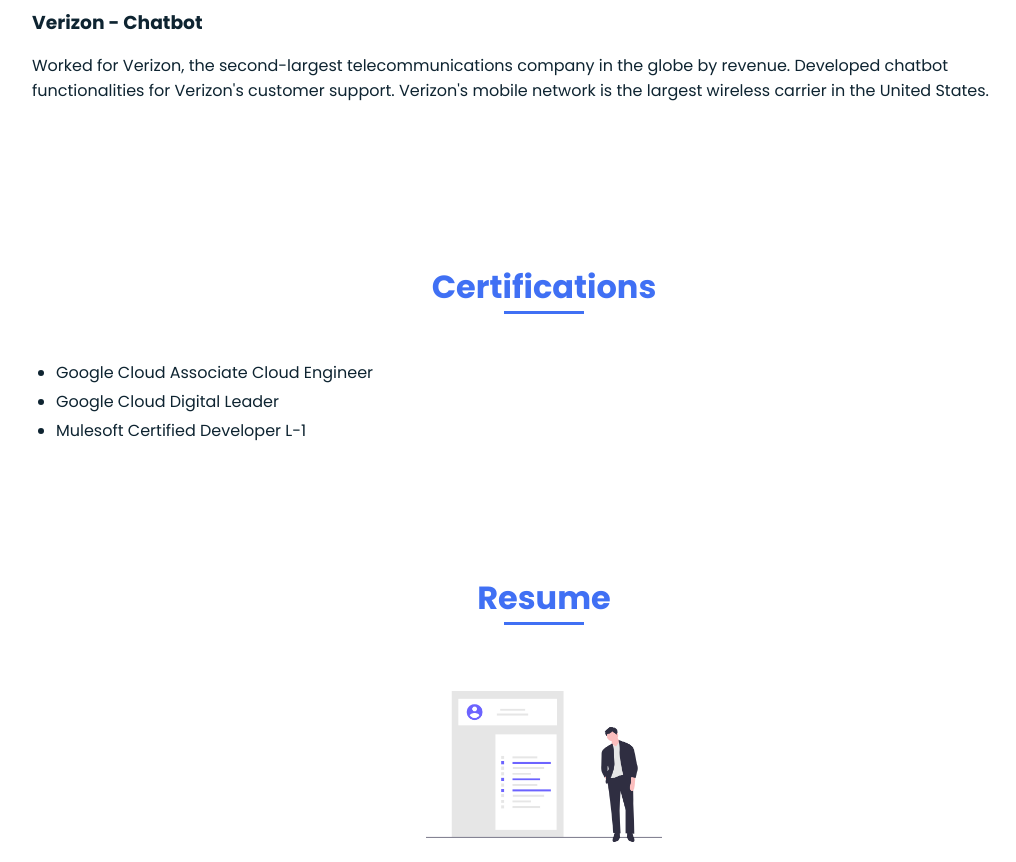
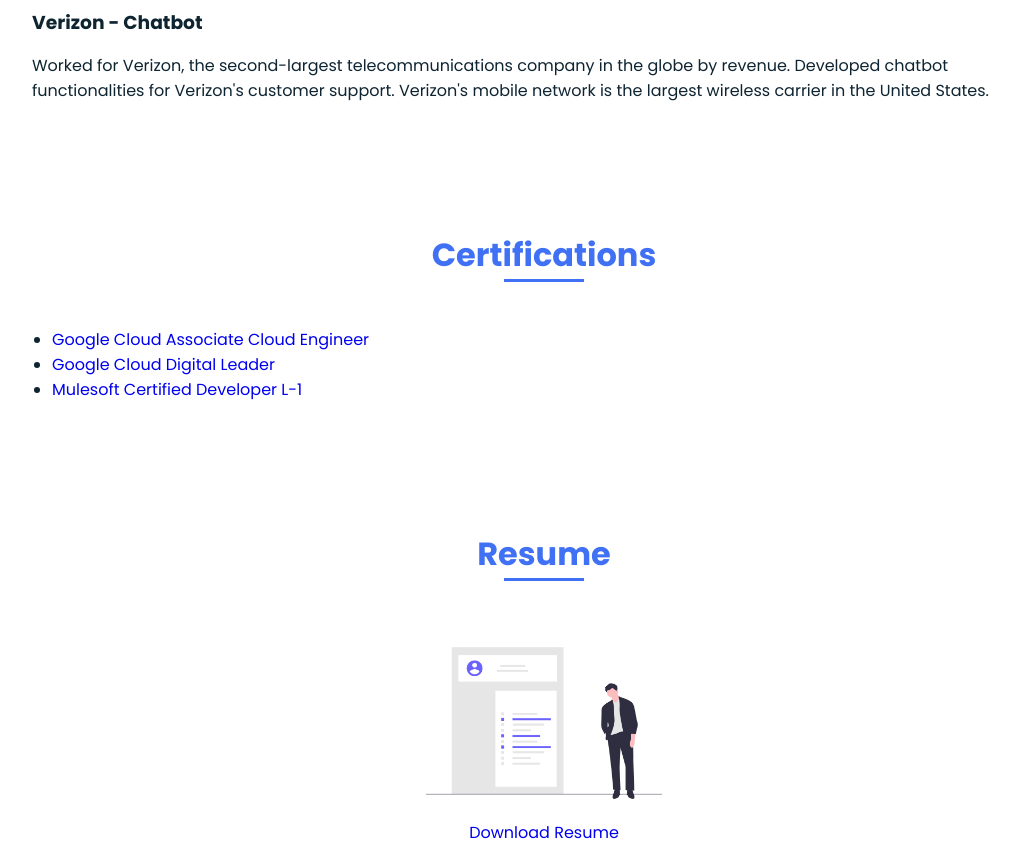
Before and after one commit to raveendra11/portfolio, a PHP site: page / in a window 1280 px wide. Shown: the part 3487-4349 px from the top of the page, without its empty margins (96-1112 px from the left). Run offline with PHP 8.4, Linux system fonts and the light colour scheme.

Commit message:
html file updated.

```diff
--- a/assets/css/styles.css
+++ b/assets/css/styles.css
@@ -140,15 +140,6 @@
     transition: .5s;
   }
 }
-.certificates__list {
-  list-style: disc;
-  padding-left: 1.5rem;
-  line-height: 1.8;
-}
-.certificates.section {
-  margin-top: 2rem;
-}
-
 .nav__item{
   margin-bottom: var(--mb-4);
 }
--- a/index.html
+++ b/index.html
@@ -154,13 +154,27 @@
 <section class="certificates section" id="certificates">
     <h2 class="section-title">Certifications</h2>
     <div class="certificates__container bd-grid">
-        <ul class="certificates__list">
-            <li>Google Cloud Associate Cloud Engineer</li>
-            <li>Google Cloud Digital Leader</li>
-            <li>Mulesoft Certified Developer L-1</li>
+        <ul class="certificates__list" style="list-style-type: disc; padding-left: 20px;">
+            <li>
+                <a href="https://www.credential.net/4671ab69-e451-4aa1-82d3-5de784e297db?username=raveendrapujari305208" target="_blank">
+                    Google Cloud Associate Cloud Engineer
+                </a>
+            </li>
+            <li>
+                <a href="https://www.credential.net/591eb3c9-fe58-449b-8322-d51bf749c6c8?username=raveendrapujari305208" target="_blank">
+                    Google Cloud Digital Leader
+                </a>
+            </li>
+            <li>
+                <a href="https://www.credential.net/6339aba2-5e36-4d6b-b960-7f1b86d39775?username=raveendrapujari305208" target="_blank">
+                    Mulesoft Certified Developer L-1
+                </a>
+            </li>
         </ul>
+
     </div>
 </section>
+
 
         <!--===== RESUME =====-->
         <section class="resume section" id="resume">
```
